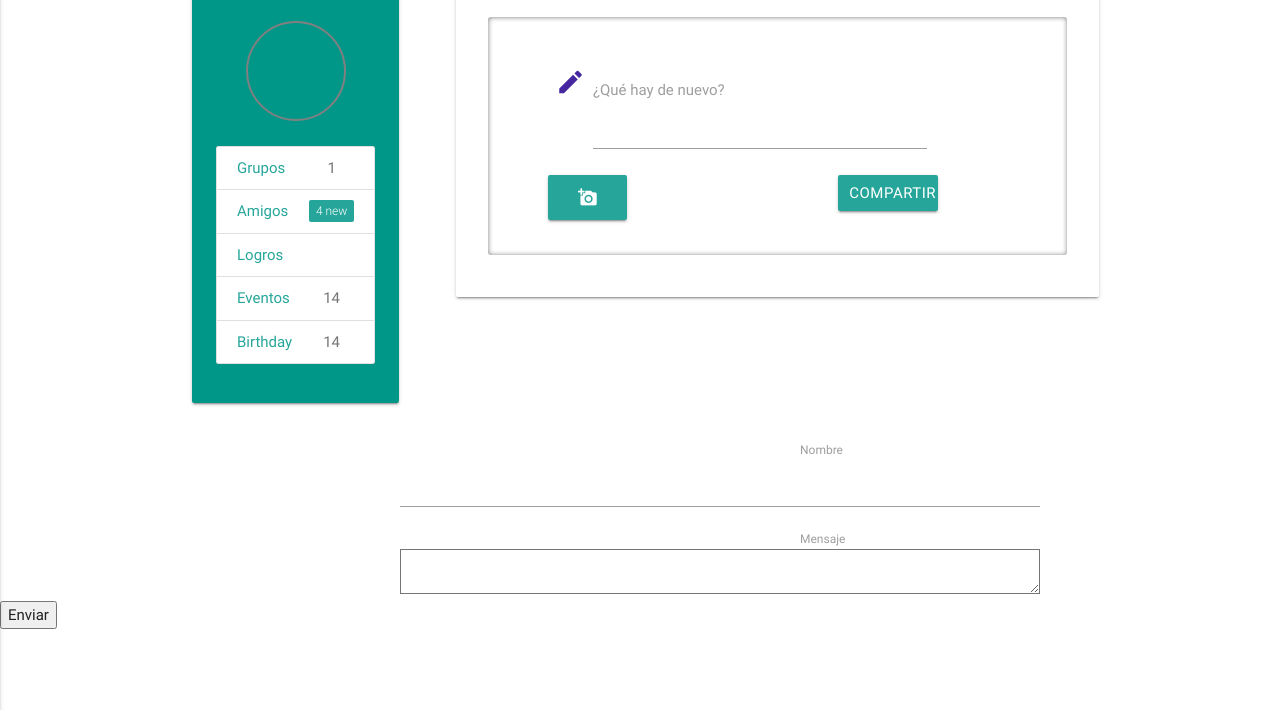
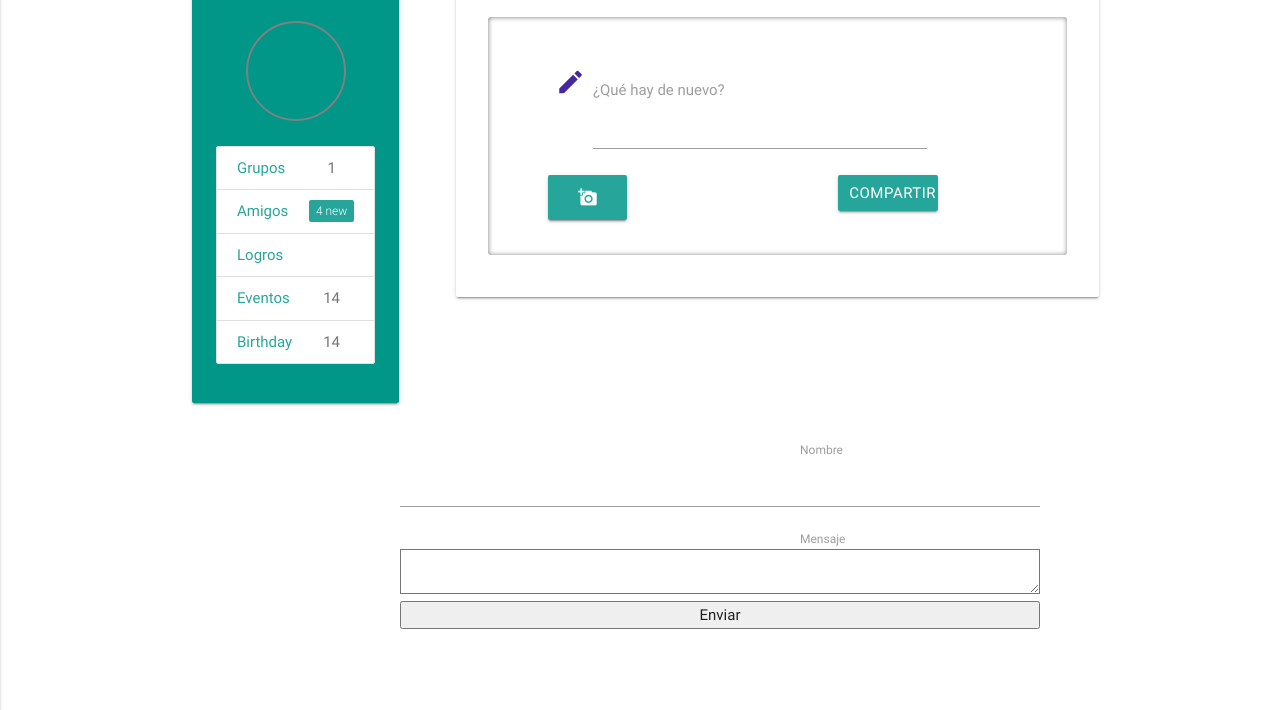
Before and after one commit to Angelicavc21/red-social-YaniraAngelica, a plain HTML site: page views/news.html in a window 1280 px wide. Shown: the part 90-800 px from the top of the page. Drawn offline with nearby package versions, Linux system fonts and the light colour scheme; no server answers; a web font is replaced by a local one.

Commit message:
arreglando chat

```diff
--- a/css/news.css
+++ b/css/news.css
@@ -120,3 +120,13 @@ label.text-color::before {
 .mess {
   margin-left: 400px;
 }
+
+.chat {
+  width: 100%;
+}
+
+.btn-chat {
+  width: 50%;
+  margin-left: 400px;
+  margin-bottom: 20px;
+}
--- a/views/news.html
+++ b/views/news.html
@@ -98,11 +98,8 @@
 <script src="../js/news.js"></script>
 </body>
 </html>
-
-
-
-
 <form action="">
+  <ul class="mess" id="chatUl"></ul>
   <div class="conversacion">
       <label for="nombre">Nombre</label>
       <input type="text" id="nombre">
@@ -111,10 +108,8 @@
       <label for="mensaje">Mensaje</label>
       <textarea id="mensaje"></textarea>
   </div>
-  <button type="button" id="btnEnviar">Enviar</button>
-  </form>
-  <ul class="mess" id="chatUl"></ul>
-
+  <button class="btn-chat" type="button" id="btnEnviar">Enviar</button>
+</form>
 <script src="https://www.gstatic.com/firebasejs/4.8.2/firebase.js"></script>
 <script>
 // Initialize Firebase
```
